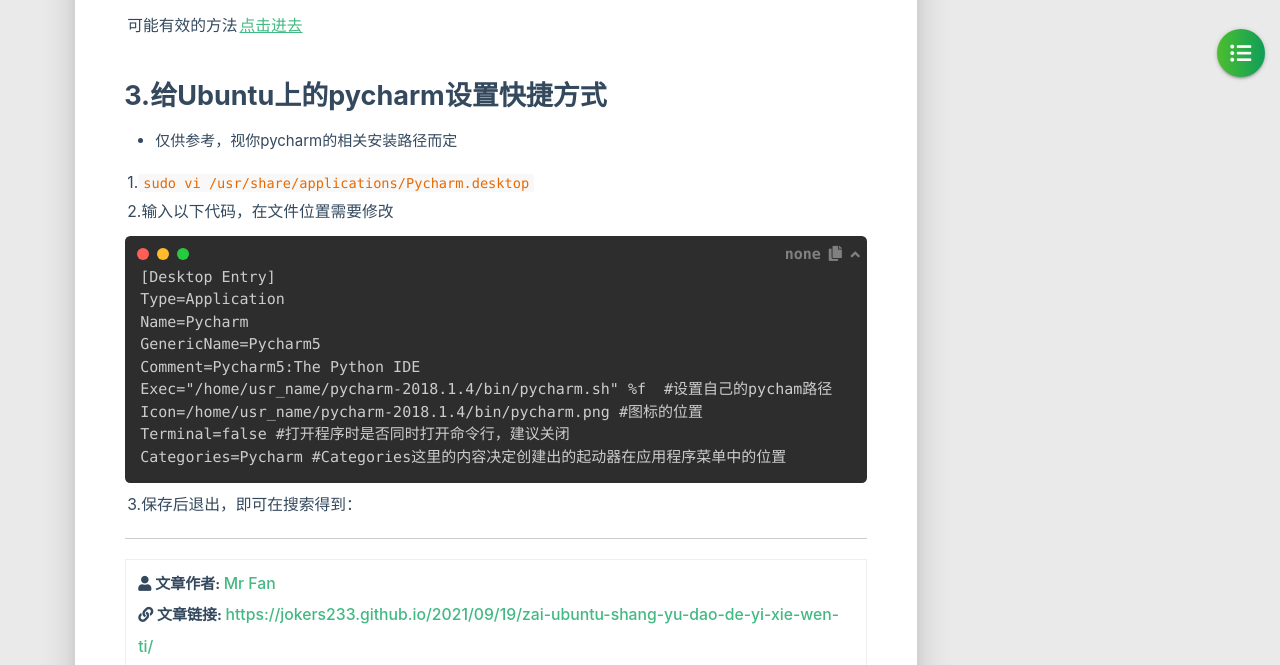
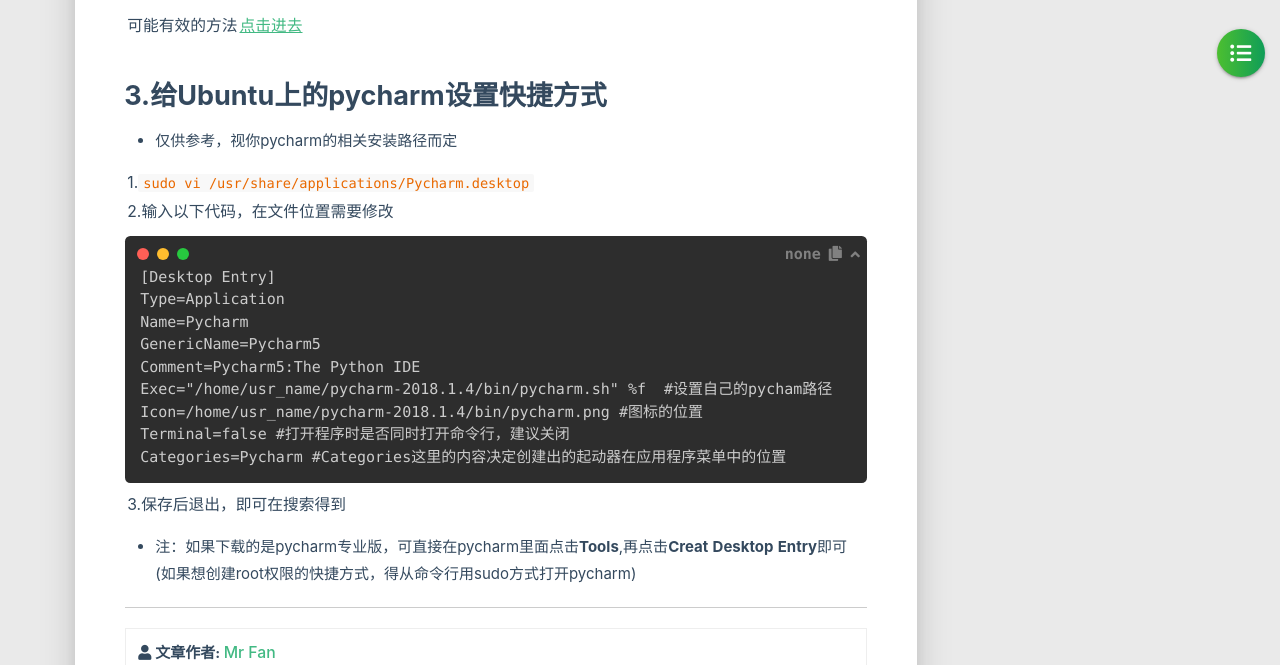
Before and after one commit to jokers233/jokers233.github.io, a plain HTML site: page 2021/09/19/zai-ubuntu-shang-yu-dao-de-yi-xie-wen-ti/index.html in a window 1280 px wide. Shown: the part 647-1312 px from the top of the page. Drawn offline with Linux system fonts and the light colour scheme; some packages are replaced by stand-ins of ours; a script that the page names is missing.

Commit message:
Site updated: 2021-09-19 08:07:12

```diff
--- a/2021/09/19/zai-ubuntu-shang-yu-dao-de-yi-xie-wen-ti/index.html
+++ b/2021/09/19/zai-ubuntu-shang-yu-dao-de-yi-xie-wen-ti/index.html
@@ -457,7 +457,7 @@
 
                 <div class="info-break-policy">
                     <i class="far fa-file-word fa-fw"></i>文章字数:&nbsp;&nbsp;
-                    264
+                    316
                 </div>
 
 
@@ -506,7 +506,10 @@ Terminal&#x3D;false #打开程序时是否同时打开命令行，建议关闭
 Categories&#x3D;Pycharm #Categories这里的内容决定创建出的起动器在应用程序菜单中的位置<span aria-hidden="true" class="line-numbers-rows"><span></span><span></span><span></span><span></span><span></span><span></span><span></span><span></span><span></span></span></code></pre>
 
 
-<p>3.保存后退出，即可在搜索得到：</p>
+<p>3.保存后退出，即可在搜索得到</p>
+<ul>
+<li>注：如果下载的是pycharm专业版，可直接在pycharm里面点击<strong>Tools</strong>,再点击<strong>Creat Desktop Entry</strong>即可(如果想创建root权限的快捷方式，得从命令行用sudo方式打开pycharm)</li>
+</ul>
 
 
             </div>
```
Also changed, not shown: search.xml (+1 -1 lines).
